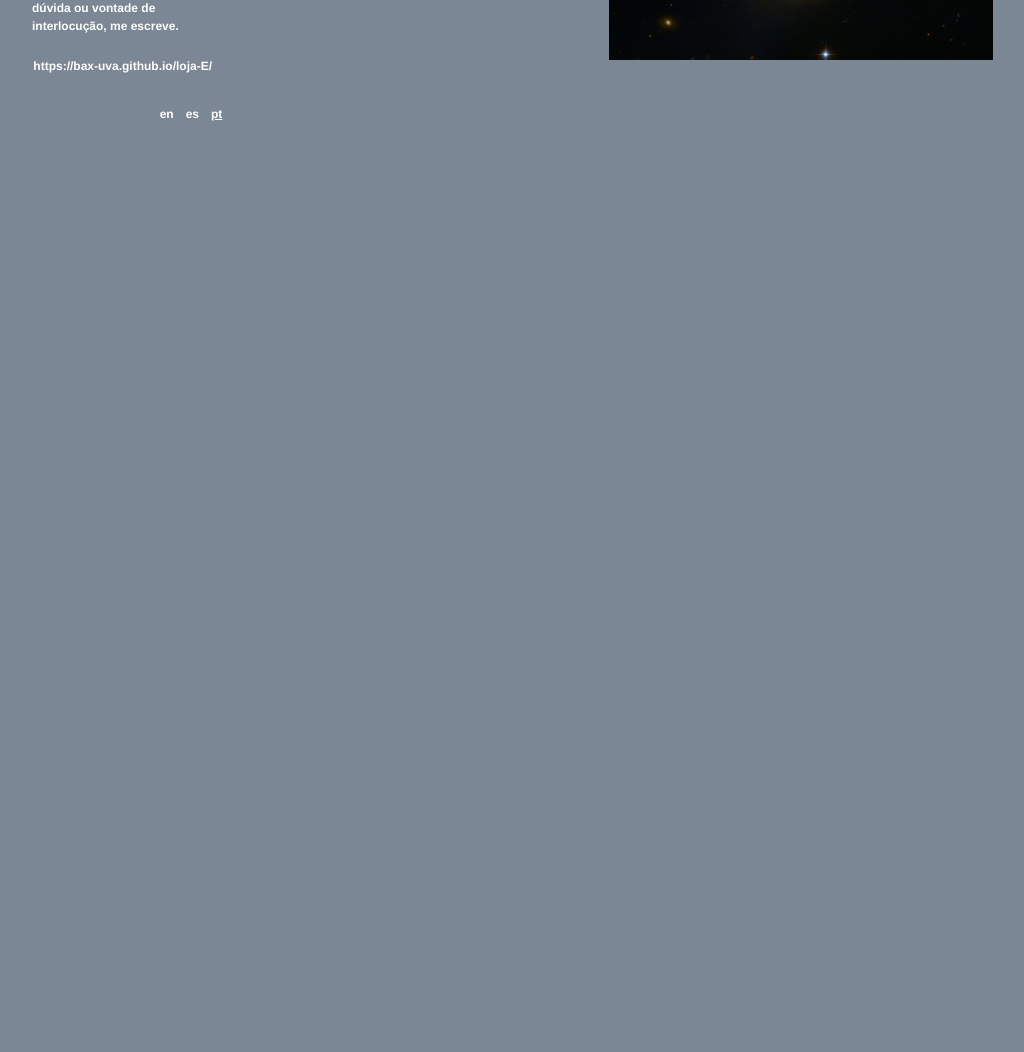
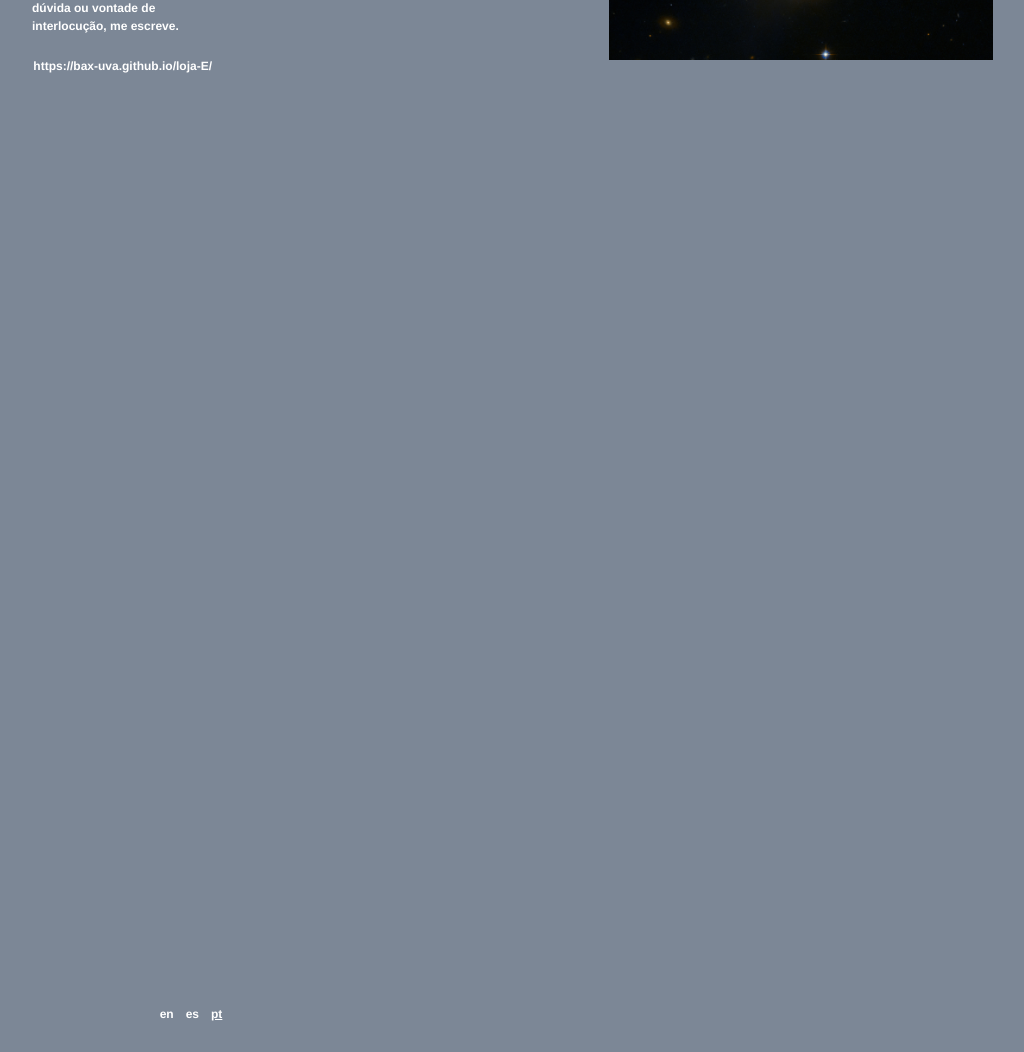
Before and after one commit to material-fail/material.fail, a Jekyll site: the page built from _pages/e-selo-de-lingua.md, in a window 1280 px wide. Shown: the part 511-1563 px from the top of the page, without its empty margins (8-1032 px from the left). Built offline with Jekyll 4.4.1, drawn with Linux system fonts in a browser that asks for light colours; nearby versions of some CDN libraries.

Commit message:
align language menu to bottom

```diff
--- a/_layouts/home.html
+++ b/_layouts/home.html
@@ -9,6 +9,7 @@
       <div class="content-container">
 
         <div class="info-container">
+          <div class="info-container-top">
             <div class="info-title-wrapper">
               <div class="info-title">{{ page.title }}</div>
               {% unless page.title == "material.fail" %}
@@ -25,11 +26,14 @@
                 <a class="publisher-link" href={{ page.site }} target="_blank">{{ page.site }}</a>
               {% endif %}
             </div>
+          </div>
 
+          <div class="info-container-bottom">
             <div class="info-languages">
               <div class="language-selector">en</div>
               <div class="language-selector">es</div>
               <div class="language-selector">pt</div>
+            </div>
           </div>
 
         </div>
--- a/css/main.scss
+++ b/css/main.scss
@@ -83,7 +83,7 @@ a {
   .info-container {
     display: flex;
     flex-direction: column;
-    justify-content: flex-start;
+    justify-content: space-between;
     width: 100%;
     margin: 0;
     box-sizing: border-box;
```
Lines whose indentation alone changed are shown as unchanged.
